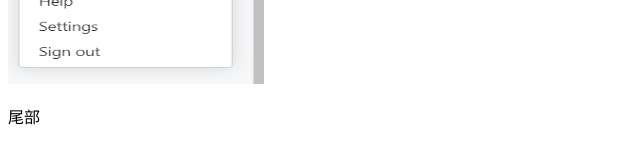
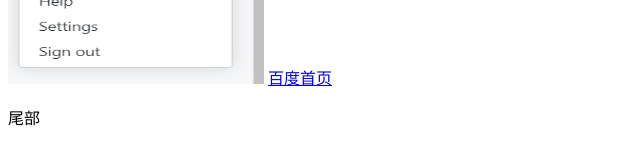
Before and after one commit to xiaofengQ/xiaofengQ.github.io, a plain HTML site: page index.html in a window 1280 px wide. Shown: the part 412-572 px from the top of the page, without its empty margins (0-640 px from the left). Drawn offline with Linux system fonts and the light colour scheme.

Commit message:
第3次更新

```diff
--- a/index.html
+++ b/index.html
@@ -15,6 +15,7 @@
         <div>
             <p>中间内容</p>
             <img src="\png\i1.png" width="256" height="400" />
+            <a href="https://www.baidu.com/">百度首页</a>
         </div>
     </section>
     <section>
```
